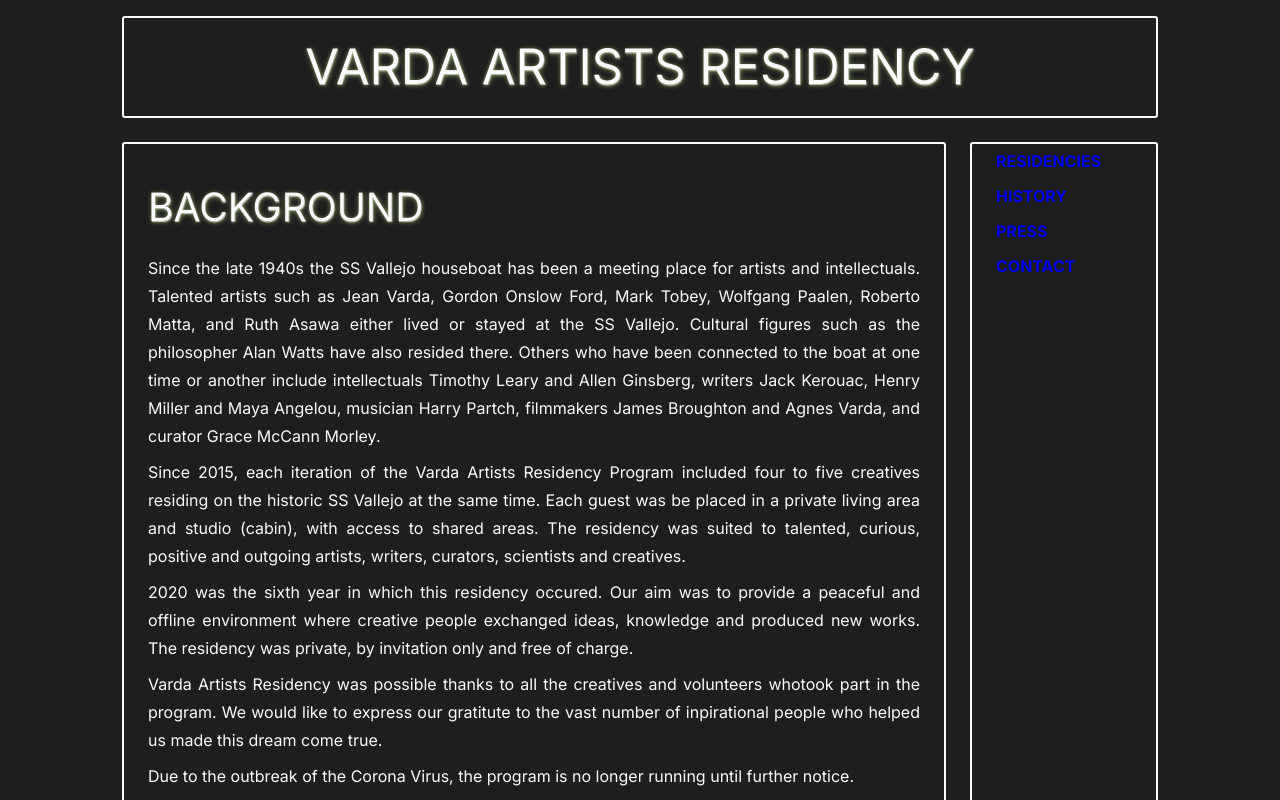
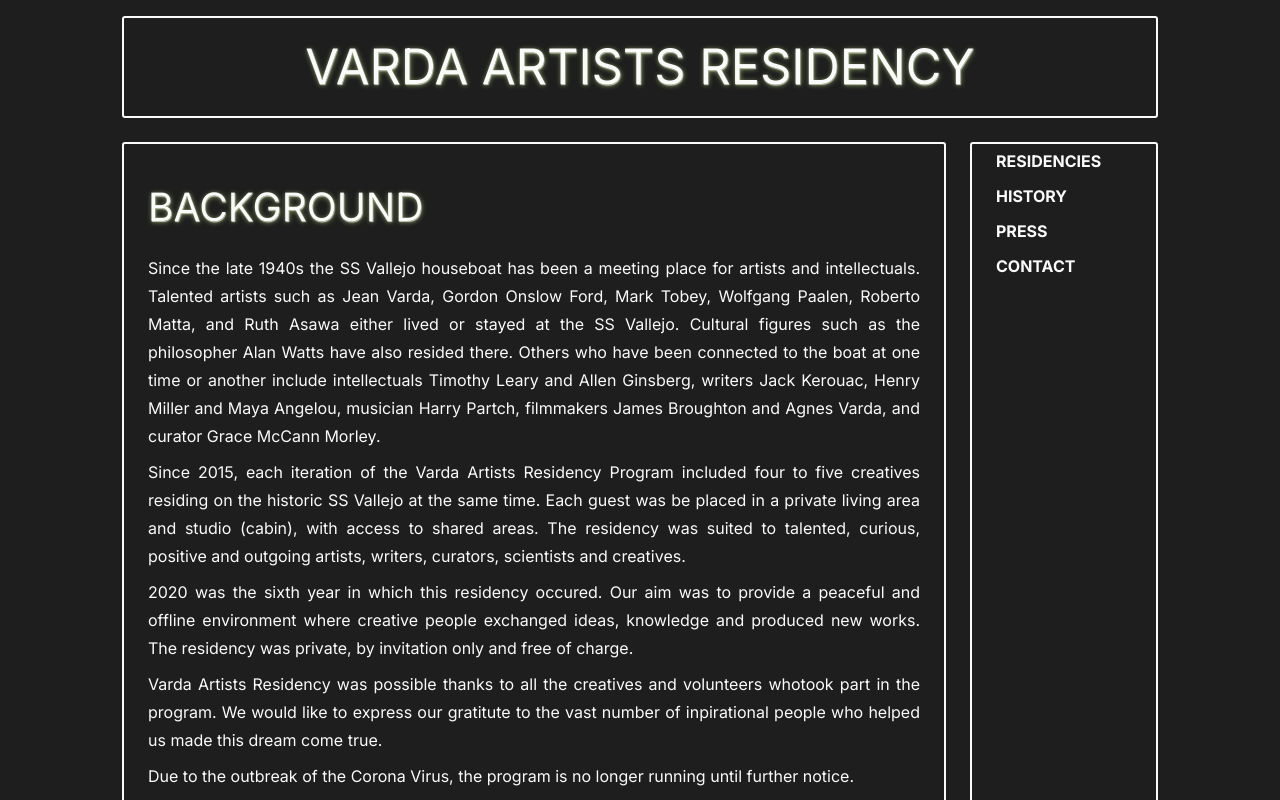
Before and after one commit to carla-paloma/residency, a plain HTML site: page index.html in a window 1280 px wide. Shown: the top 800 px of the page. Drawn offline with Linux system fonts and the light colour scheme.

Commit message:
Update style.css

```diff
--- a/CSS/style.css
+++ b/CSS/style.css
@@ -363,6 +363,7 @@
 .nav__item__link {
   text-transform: uppercase;
   padding: .25em 0;
+  color: var(--clr-light);
 }
 
 .content {
```
